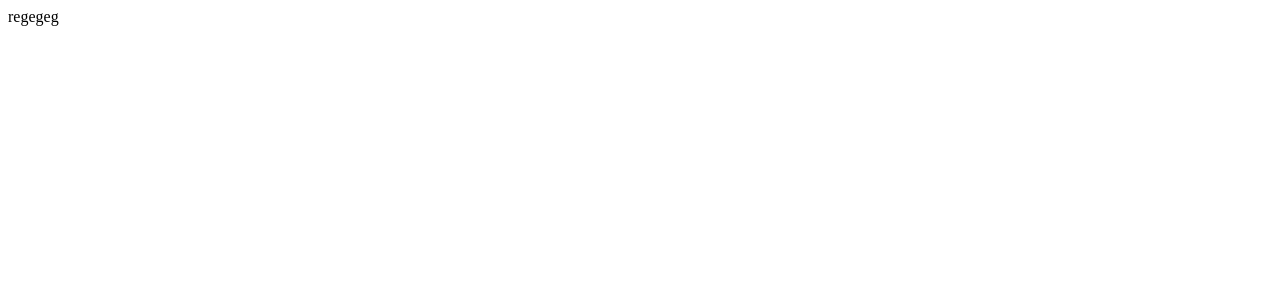
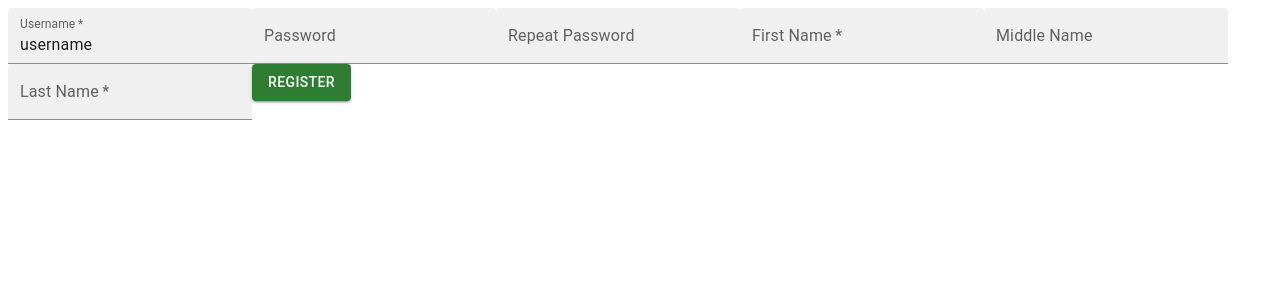
Before and after one commit to kentalbores/IntProg, a React (Vite) app in the folder frontend/: page /register in a window 1280 px wide. Shown: the top 300 px of the page. Built offline with nearby package versions, Linux system fonts and the light colour scheme.

Commit message:
functional register

```diff
--- a/frontend/src/App.jsx
+++ b/frontend/src/App.jsx
@@ -9,7 +9,8 @@ const App = () => {
   return (
     <BrowserRouter>
       <Routes>
-        <Route path="/" element={<Login />} />
+        <Route path="/login" element={<Login />} />
+        <Route path="" element={<Login />} />
         <Route path="/home" element={<Home />} />
         <Route path="/register" element={<Register />} />
         <Route path="/profile" element={<Profile />} />
--- a/frontend/src/Register.jsx
+++ b/frontend/src/Register.jsx
@@ -1,7 +1,119 @@
-import React from "react";
+import React, { useState } from "react";
+import { TextField, Button } from "@mui/material";
+import axios from "./config/axiosconfig";
+import { useNavigate } from "react-router-dom";
 
 const Register = () => {
-  return <div>regegeg</div>;
+  const [username, setName] = useState("");
+  const [enteredPass, setPass] = useState({ pass1: "", pass2: "" });
+  const [userDetails, setUserDetails] = useState({
+    fname: "",
+    mname: "",
+    lname: "",
+  });
+
+  const navigate = useNavigate();
+
+  const handleRegister = async () => {
+    if (enteredPass.pass1 !== enteredPass.pass2)
+      return alert("passwords do not match!");
+    try {
+      const user = {
+        username: username,
+        password: enteredPass.pass1,
+        firstname: userDetails.fname,
+        middlename: userDetails.mname,
+        lastname: userDetails.lname,
+      };
+      const response = await axios.post("/api/add-user", user);
+      alert("User added!");
+      console.log(user);
+      console.log(response.data);
+      navigate("/login");
+    } catch (err) {
+      console.error(err);
+    }
+  };
+
+  return (
+    <div>
+      <TextField
+        required
+        id="filled-required"
+        label="Username"
+        defaultValue="username"
+        variant="filled"
+        onChange={(e) => setName(e.target.value)}
+      />
+      <TextField
+        id="filled-password-input"
+        label="Password"
+        type="password"
+        autoComplete="current-password"
+        variant="filled"
+        onChange={(e) => {
+          setPass((p) => ({
+            ...p,
+            pass1: e.target.value,
+          }));
+        }}
+      />
+      <TextField
+        id="filled-password-input2"
+        label="Repeat Password"
+        type="password"
+        autoComplete="current-password"
+        variant="filled"
+        onChange={(e) => {
+          setPass((p) => ({
+            ...p,
+            pass2: e.target.value,
+          }));
+        }}
+      />
+      <TextField
+        required
+        id="fname"
+        label="First Name"
+        defaultValue=""
+        variant="filled"
+        onChange={(e) => {
+          setUserDetails((p) => ({
+            ...p,
+            fname: e.target.value,
+          }));
+        }}
+      />
+      <TextField
+        id="mname"
+        label="Middle Name"
+        defaultValue=""
+        variant="filled"
+        onChange={(e) => {
+          setUserDetails((p) => ({
+            ...p,
+            mname: e.target.value,
+          }));
+        }}
+      />
+      <TextField
+        required
+        id="lname"
+        label="Last Name"
+        defaultValue=""
+        variant="filled"
+        onChange={(e) => {
+          setUserDetails((p) => ({
+            ...p,
+            lname: e.target.value,
+          }));
+        }}
+      />
+      <Button onClick={handleRegister} variant="contained" color="success">
+        Register
+      </Button>
+    </div>
+  );
 };
 
 export default Register;
--- /dev/null
+++ b/frontend/src/config/axiosconfig.js
@@ -0,0 +1,5 @@
+import axios from "axios";
+
+axios.defaults.baseURL = "https://sysarch.glitch.me";
+
+export default axios;
```
